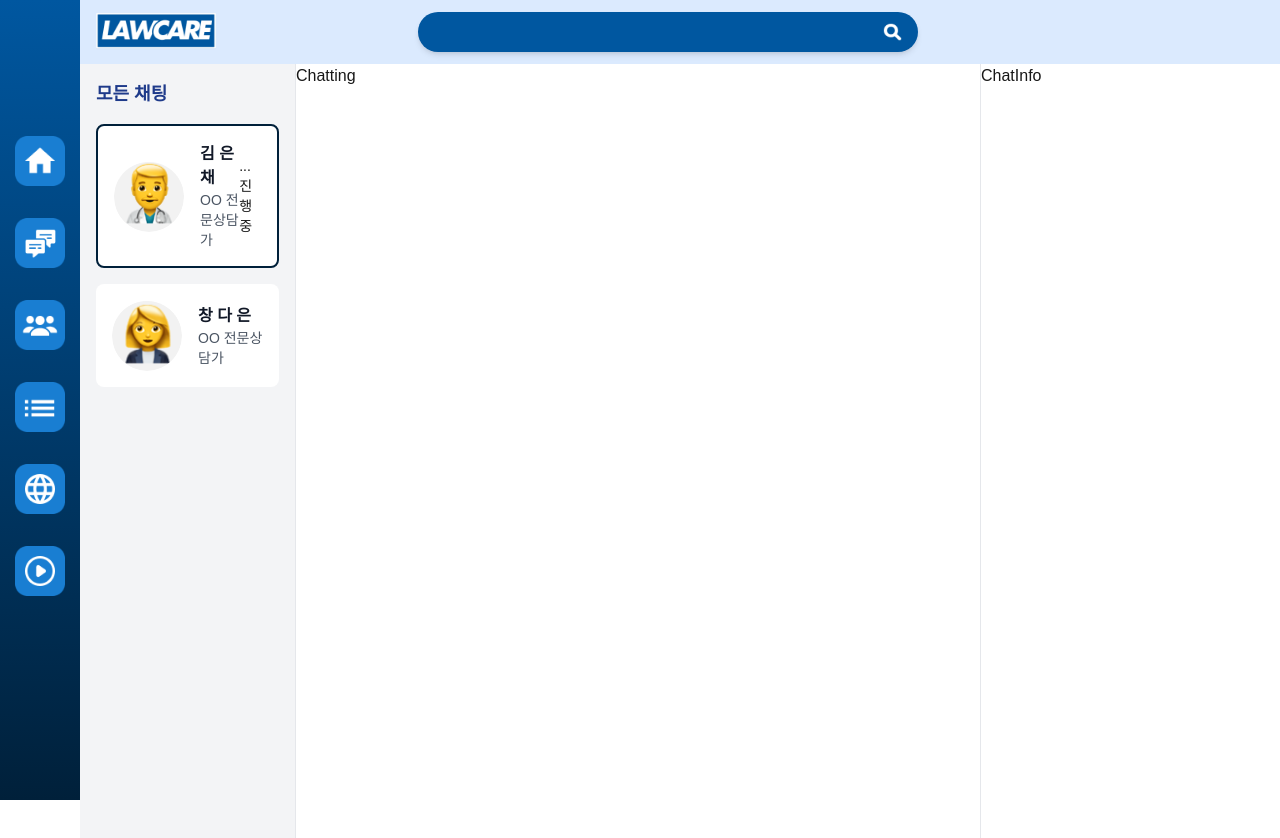
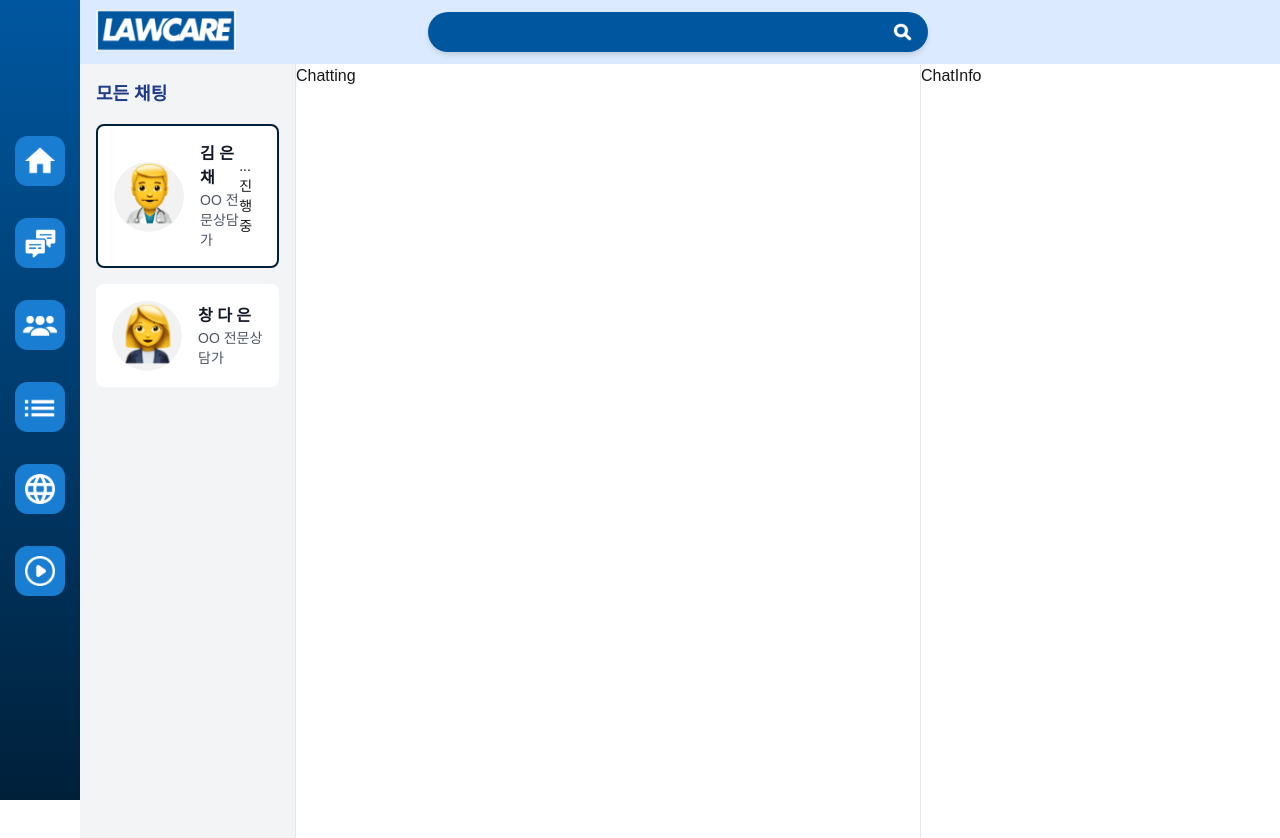
Before and after one commit to LawCare/Law_Care-FE, a Next.js app: page / in a window 1280 px wide. Shown: the top 838 px of the page. Built offline with nearby package versions, Linux system fonts and the light colour scheme.

Commit message:
feat: 레이아웃 수정

```diff
--- a/src/app/page.jsx
+++ b/src/app/page.jsx
@@ -23,7 +23,7 @@ const Chatpage = () => {
           <section className="flex-grow">
             <ChattingPage />
           </section>
-          <aside className="w-1/4 border-l">
+          <aside className="w-[30%] border-l">
             <ChatInfoPage />
           </aside>
         </div>
--- a/src/components/SearchBar/Search.jsx
+++ b/src/components/SearchBar/Search.jsx
@@ -8,7 +8,7 @@ const Search = () => {
     <div className="flex items-center justify-start bg-blue-100 h-16">
       {/* 로고 */}
       <div className="flex-shrink-0 ml-4">
-        <Image src={logo} alt="LAWCARE Logo" width={120} height={20} />
+        <Image src={logo} alt="LAWCARE Logo" width={140} height={20} />
       </div>
 
       {/* 검색창 */}
```
